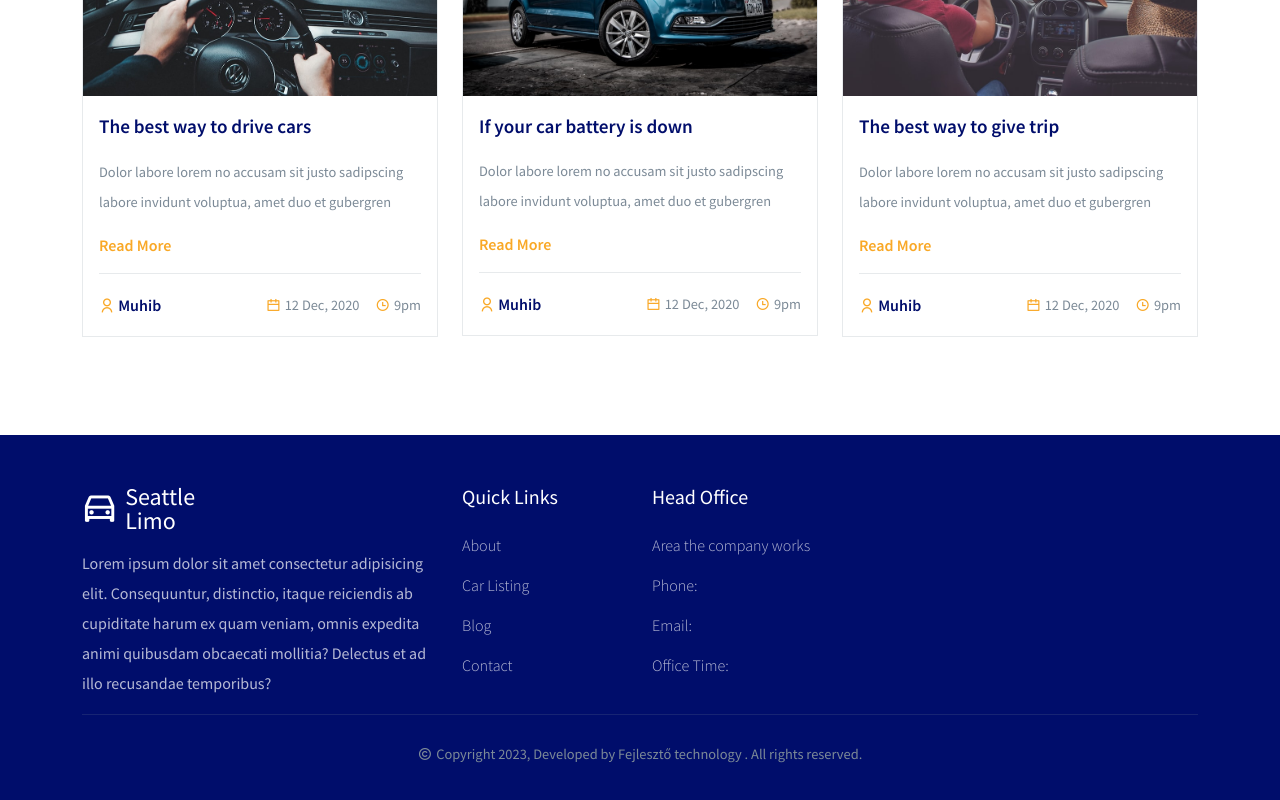
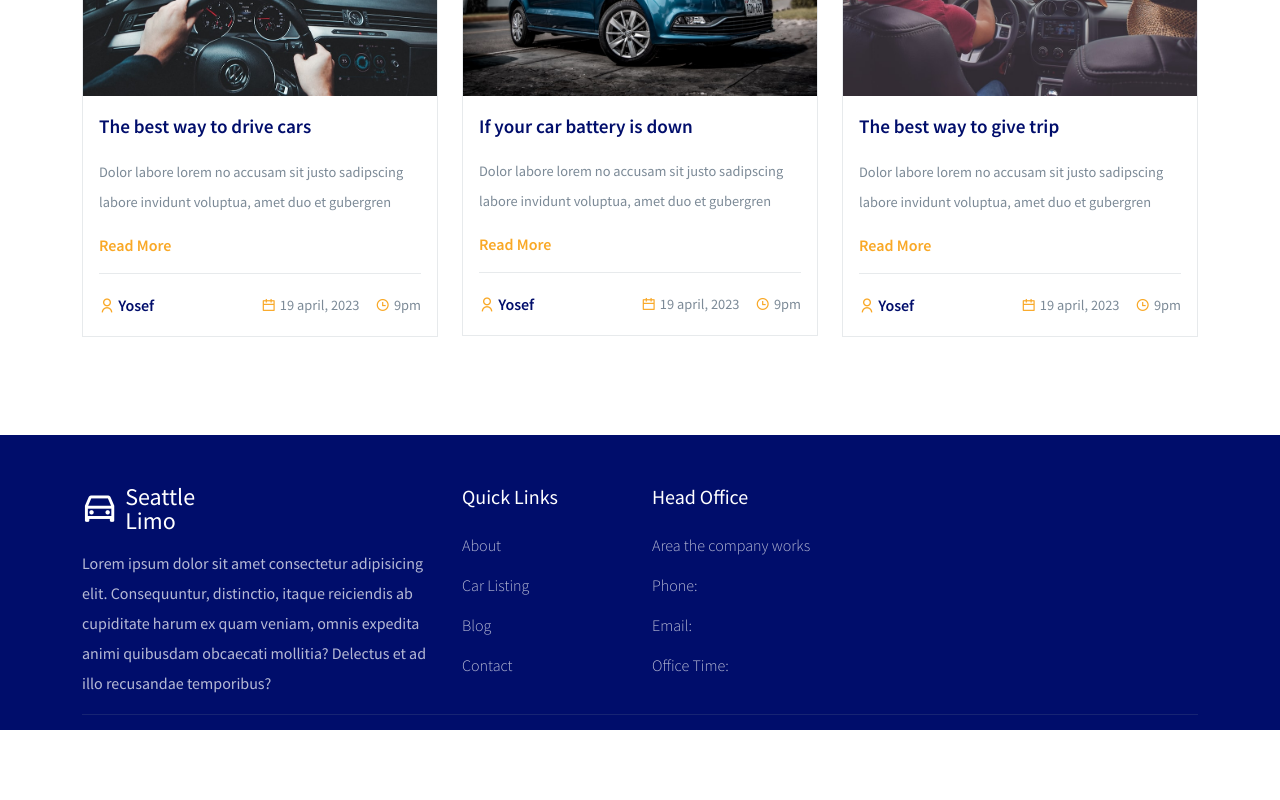
Before and after one commit to nebaaaazzzz/Limo-Services, a React (Create React App) app: page /home in a window 1280 px wide. Shown: the part 4158-4958 px from the top of the page. After the commit the page ends 4888 px from the top, so only its background shows below. Built offline with nearby package versions, Linux system fonts and the light colour scheme.

Commit message:
final touch

```diff
--- a/src/assets/data/blogData.js
+++ b/src/assets/data/blogData.js
@@ -7,8 +7,8 @@ const blogData = [
   {
     id: 1,
     title: "The best way to drive cars",
-    author: "Muhib",
-    date: "12 Dec, 2020",
+    author: "Yosef",
+    date: "19 april, 2023",
     time: "9pm",
     imgUrl: img01,
     description:
@@ -20,8 +20,8 @@ const blogData = [
   {
     id: 2,
     title: "If your car battery is down",
-    author: "Muhib",
-    date: "12 Dec, 2020",
+    author: "Yosef",
+    date: "19 april, 2023",
     time: "9pm",
     imgUrl: img02,
     description:
@@ -33,8 +33,8 @@ const blogData = [
   {
     id: 3,
     title: "The best way to give trip",
-    author: "Muhib",
-    date: "12 Dec, 2020",
+    author: "Yosef",
+    date: "19 april, 2023",
     time: "9pm",
     imgUrl: img03,
     description:
--- a/src/components/Footer/Footer.jsx
+++ b/src/components/Footer/Footer.jsx
@@ -10,10 +10,6 @@ const quickLinks = [
     display: "About",
   },
 
-  // {
-  //   path: "#",
-  //   display: "Privacy Policy",
-  // },
 
   {
     path: "/cars",
@@ -75,32 +71,21 @@ const Footer = () => {
             <div className="mb-4">
               <h5 className="footer__link-title mb-4">Head Office</h5>
               <p className="office__info">Area the company works </p>{" "}
-              {/*123 Zindabazar, Sylhet, Bangladesh*/}
+
               <p className="office__info">Phone:</p>
               <p className="office__info">Email:</p>
               <p className="office__info">Office Time:</p>
             </div>
           </Col>
 
-          {/* <Col lg="3" md="4" sm="12">
-            <div className="mb-4">
-              <h5 className="footer__link-title">Newsletter</h5>
-              <p className="section__description">Subscribe our newsletter</p>
-              <div className="newsletter">
-                <input type="email" placeholder="Email" />
-                <span>
-                  <i class="ri-send-plane-line"></i>
-                </span>
-              </div>
-            </div>
-          </Col> */}
+
 
           <Col lg="12">
             <div className="footer__bottom">
-              <p className="section__description d-flex align-items-center justify-content-center gap-1 pt-4">
+              {/* <p className="section__description d-flex align-items-center justify-content-center gap-1 pt-4">
                 <i class="ri-copyright-line"></i>Copyright {year}, Developed by
                 Fejlesztő technology . All rights reserved.
-              </p>
+              </p> */}
             </div>
           </Col>
         </Row>
--- a/src/components/UI/BookingForm.jsx
+++ b/src/components/UI/BookingForm.jsx
@@ -63,7 +63,7 @@ const BookingForm = () => {
         <textarea
           rows={5}
           type="textarea"
-          className="textarea"
+          className="text_area"
           placeholder="Write"
         ></textarea>
       </FormGroup>
--- a/src/components/UI/CarItem.jsx
+++ b/src/components/UI/CarItem.jsx
@@ -31,9 +31,6 @@ const CarItem = (props) => {
             </span>
           </div>
 
-          {/* <button className=" w-50 car__item-btn car__btn-rent">
-            <Link to={`/cars/${carName}`}>Rent</Link>
-          </button> */}
 
           <button className=" w-50 car__item-btn car__btn-details">
             <Link to={`/cars/${carName}`}>Book Now</Link>
```
Also changed, not shown: src/components/Header/Header.jsx (+0 -16 lines), src/components/UI/FindCarForm.jsx (+0 -31 lines), src/pages/CarDetails.jsx (+1 -6 lines).
